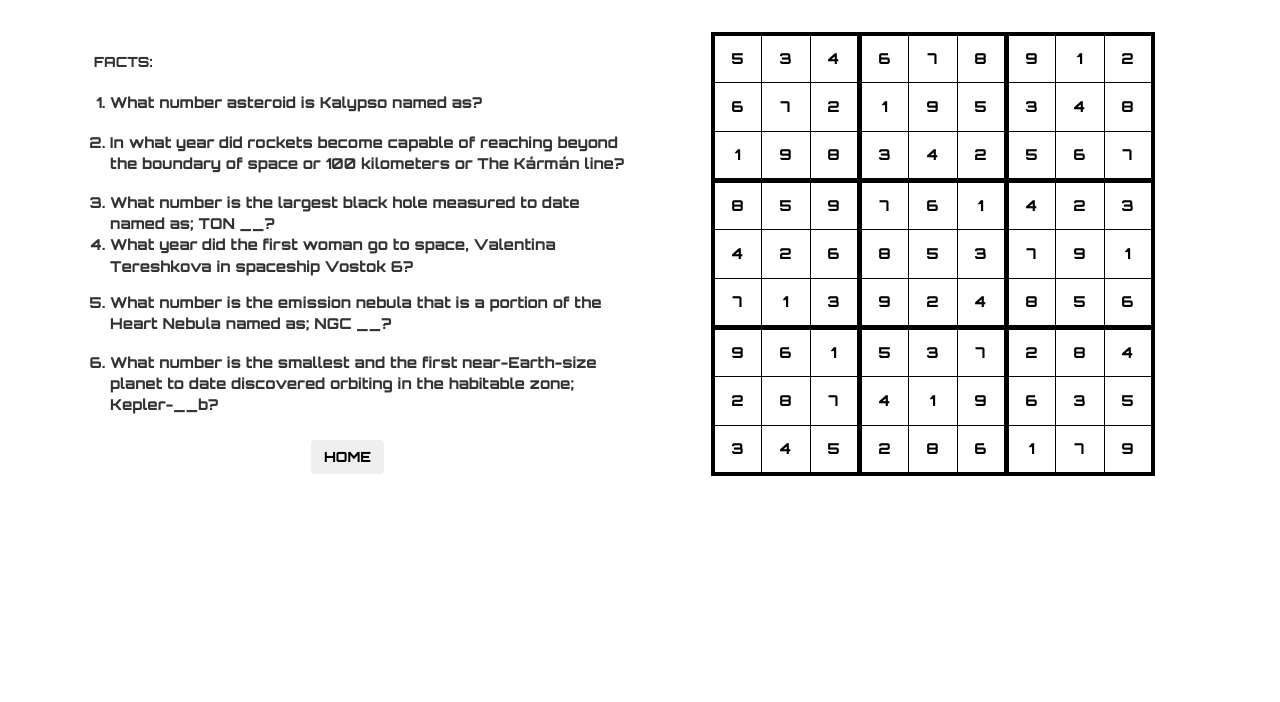
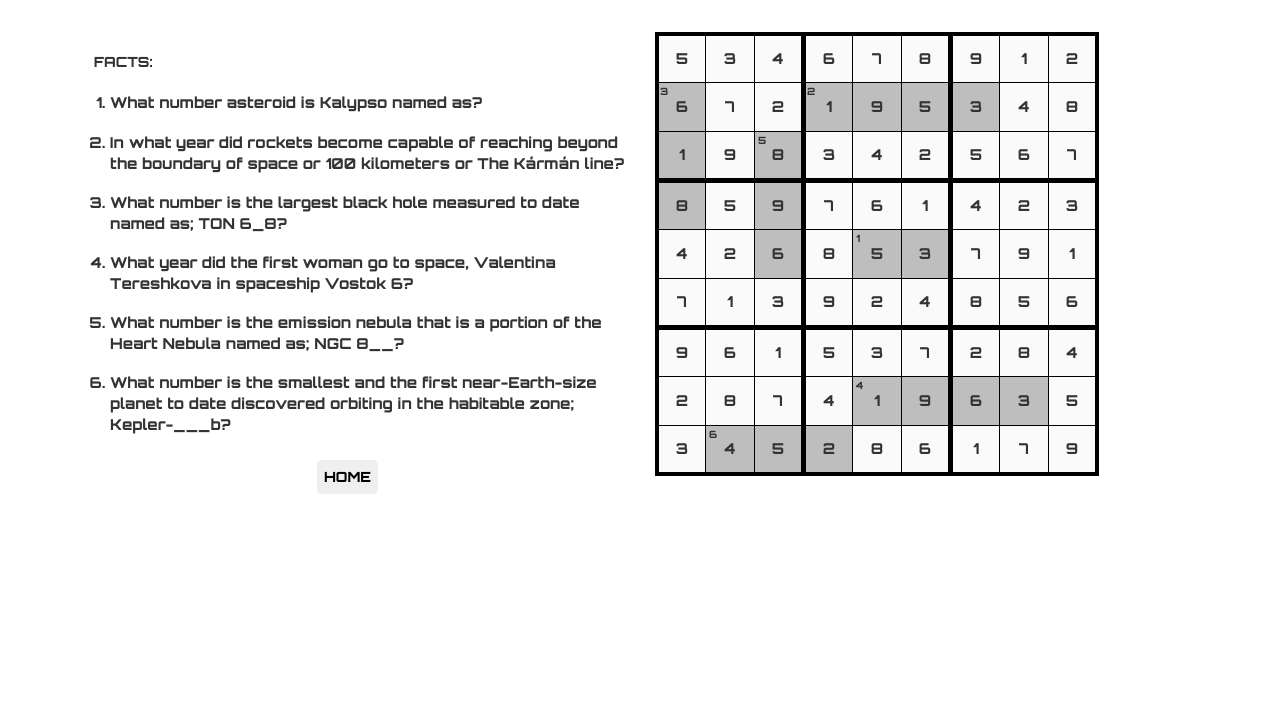
Before and after one commit to sofhiadayanne/sofhiadayanne, a plain HTML site: page cheat.html in a window 1280 px wide. Shown: the part 98-800 px from the top of the page. Drawn offline with nearby package versions, Linux system fonts and the light colour scheme.

Commit message:
Update cheat.html

```diff
--- a/cheat.html
+++ b/cheat.html
@@ -5,7 +5,7 @@
     <meta http-equiv="X-UA-Compatible" content="IE=edge">
     <meta name="viewport" content="width=device-width, initial-scale=1">
 
-    <title>SudokUwU</title>
+    <title>Sudoku</title>
 
     <link href="https://maxcdn.bootstrapcdn.com/bootstrap/3.3.6/css/bootstrap.min.css" rel="stylesheet">
 	<link rel="preconnect" href="https://fonts.googleapis.com">
@@ -28,6 +28,13 @@
 
 	  button{
 	    color: black;
+		border: none;
+		border-radius: 0.3em;
+		padding: 7px;
+	  }
+
+	  button:hover{
+	  color: #4D4D4D;
 	  }
 
 	  .center {
@@ -38,27 +45,27 @@
 	}
 
       table {
+  border-collapse: collapse;
   border: 2px solid #000000;
-		margin-left: auto;
-        margin-right: auto;
 }
-
 td {
 border: 1px solid #000000;
-        text-align: center;
-        vertical-align: middle;
+  position: relative;
 }
-
 input {
-        color: #000000;
+  border:0;
   padding: 0;
-        border: 0;
-        text-align: center;
+  height: 48px;
   width: 48px;
-        height: 48px;
   font-size: 1.5rem;
-        background-color: #FFFFFF;
   outline: none;
+  text-align:center;
+}
+span {
+  position: absolute;
+  top: 1px;;
+  left: 3px;
+  font-size: 10px;
 }
 
      #cell0,  #cell1,  #cell2  { border-top:    2px solid #000000;}
@@ -105,6 +112,11 @@
       #cell62, #cell71, #cell80 { border-right:  2px solid #000000;}
       #cell78, #cell79, #cell80 { border-bottom: 2px solid #000000;}
       #cell60, #cell69, #cell78 { border-left:   2px solid #000000;}
+
+
+	  #cell9, #cell12, #cell13, #cell14, #cell15, #cell18, #cell20, #cell27, #cell29, #cell38, #cell40,
+	  #cell41, #cell67, #cell68, #cell69, #cell70, #cell73, #cell74, #cell75 { background-color: #BFBEBE; }
+
     </style>
   </head>
   <body>
@@ -112,7 +124,7 @@
     <div class="container">
 
 	  <br>
-	  <h1 class="text-center">SudokUwU</h1>
+	  <h1 class="text-center">Sudoku</h1>
 
 	  <div class="row">
 	  <br>
@@ -127,47 +139,48 @@
 		In what year did rockets become capable of reaching beyond the boundary of space or 100 kilometers or The Kármán line?
 	  </li><br><br><br>
 	  <li class="nav-item">
-		What number is the largest black hole measured to date named as; TON __?
-	  </li><br><br>
+		What number is the largest black hole measured to date named as; TON 6_8?
+	  </li><br><br><br>
 	  <li class="nav-item">
 		What year did the first woman go to space, Valentina Tereshkova in spaceship Vostok 6?
 	  </li><br><br><br>
 	  <li class="nav-item">
-		What number is the emission nebula that is a portion of the Heart Nebula named as; NGC __?
+		What number is the emission nebula that is a portion of the Heart Nebula named as; NGC 8__?
 	  </li><br><br><br>
 	  <li class="nav-item">
-		What number is the smallest and the first near-Earth-size planet to date discovered orbiting in the habitable zone; Kepler-__b?<br><br>
+		What number is the smallest and the first near-Earth-size planet to date discovered orbiting in the habitable zone; Kepler-___b?<br><br>
 	  </li>
 	  </ol>
 	  <div class="center">
-	  <button class="btn btn-secondary"><a class="nav-link" href="index.html">HOME</a></button>
+	  <form action="index.html"><button>HOME</button></form>
 	  </div>
     </div>
+
 	<div class="col-sm-6"><br>
-	  <table id="grid">
+	  <table border='1'>
+  <tr>
 
-        <tr>
-          <td><input id="cell0"  type="text" value="5" disabled></td>
-          <td><input id="cell1"  type="text" value="3" disabled></td>
-          <td><input id="cell2"  type="text" value="4" disabled></td>
+	 <td><input id="cell0"   type="text" value="5" disabled></td>
+     <td><input id="cell1"   type="text" value="3" disabled></td>
+     <td><input id="cell2"   type="text" value="4" disabled></td>
 
-          <td><input id="cell3"  type="text" value="6" disabled></td>
-          <td><input id="cell4"  type="text" value="7" disabled></td>
-          <td><input id="cell5"  type="text" value="8" disabled></td>
+     <td><input id="cell3"   type="text" value="6" disabled></td>
+     <td><input id="cell4"   type="text" value="7" disabled></td>
+     <td><input id="cell5"   type="text" value="8" disabled></td>
 
-          <td><input id="cell6"  type="text" value="9" disabled></td>
-		  <td><input id="cell7"  type="text" value="1" disabled></td>
-		  <td><input id="cell8"  type="text" value="2" disabled></td>
+     <td><input id="cell6"   type="text" value="9" disabled></td>
+	 <td><input id="cell7"   type="text" value="1" disabled></td>
+	 <td><input id="cell8"   type="text" value="2" disabled></td>
   </tr>
 
   <tr>
-          <td><input id="cell9"   type="text" value="6" disabled></td>
+	 <td><span>3</span><input id="cell9"   type="text" value="6" disabled></td>
      <td><input id="cell10"  type="text" value="7" disabled></td>
 	 <td><input id="cell11"  type="text" value="2" disabled></td>
 
-          <td><input id="cell12" type="text" value="1" disabled></td>
-          <td><input id="cell13" type="text" value="9" disabled></td>
-          <td><input id="cell14" type="text" value="5" disabled></td>
+     <td><span>2</span><input id="cell12" type="text" value="1" disabled></td>
+     <td><input id="cell13"  type="text" value="9" disabled></td>
+     <td><input id="cell14"  type="text" value="5" disabled></td>
 
      <td><input id="cell15"  type="text" value="3" disabled></td>
 	 <td><input id="cell16"  type="text" value="4" disabled></td>
@@ -175,9 +188,9 @@
   </tr>
 
   <tr>
-          <td><input id="cell18" type="text" value="1" disabled></td>
-          <td><input id="cell19" type="text" value="9" disabled></td>
-          <td><input id="cell20" type="text" value="8" disabled></td>
+     <td><input id="cell18"  type="text" value="1" disabled></td>
+     <td><input id="cell19"  type="text" value="9" disabled></td>
+     <td><span>5</span><input id="cell20" type="text" value="8" disabled></td>
 
      <td><input id="cell21"  type="text" value="3" disabled></td>
 	 <td><input id="cell22"  type="text" value="4" disabled></td>
@@ -189,7 +202,7 @@
   </tr>
 
   <tr>
-          <td><input id="cell27" type="text" value="8" disabled></td>
+     <td><input id="cell27"  type="text" value="8" disabled></td>
      <td><input id="cell28"  type="text" value="5" disabled></td>
 	 <td><input id="cell29"  type="text" value="9" disabled></td>
 
@@ -203,21 +216,21 @@
   </tr>
 
   <tr>
-          <td><input id="cell36" type="text" value="4" disabled></td>
+     <td><input id="cell36"  type="text" value="4" disabled></td>
      <td><input id="cell37"  type="text" value="2" disabled></td>
 	 <td><input id="cell38"  type="text" value="6" disabled></td>
 
-          <td><input id="cell39" type="text" value="8" disabled></td>
-          <td><input id="cell40"  type="text" value="5" disabled></td>
-          <td><input id="cell41" type="text" value="3" disabled></td>
+     <td><input id="cell39"  type="text" value="8" disabled></td>
+     <td><span>1</span><input id="cell40"  type="text" value="5" disabled></td>
+     <td><input id="cell41"  type="text" value="3" disabled></td>
 
      <td><input id="cell42"  type="text" value="7" disabled></td>
 	 <td><input id="cell43"  type="text" value="9" disabled></td>
-          <td><input id="cell44" type="text" value="1" disabled></td>
+     <td><input id="cell44"  type="text" value="1" disabled></td>
   </tr>
 
   <tr>
-          <td><input id="cell45" type="text" value="7" disabled></td>
+	 <td><input id="cell45"  type="text" value="7" disabled></td>
      <td><input id="cell46"  type="text" value="1" disabled></td>
 	 <td><input id="cell47"  type="text" value="3" disabled></td>
 
@@ -227,19 +240,19 @@
 
 	 <td><input id="cell51"  type="text" value="8" disabled></td>
 	 <td><input id="cell52"  type="text" value="5" disabled></td>
-          <td><input id="cell53" type="text" value="6" disabled></td>
+     <td><input id="cell53"  type="text" value="6" disabled></td>
   </tr>
 
   <tr>
      <td><input id="cell54"  type="text" value="9" disabled></td>
-          <td><input id="cell55" type="text" value="6" disabled></td>
+     <td><input id="cell55"  type="text" value="6" disabled></td>
      <td><input id="cell56"  type="text" value="1" disabled></td>
 
      <td><input id="cell57"  type="text" value="5" disabled></td>
 	 <td><input id="cell58"  type="text" value="3" disabled></td>
 	 <td><input id="cell59"  type="text" value="7" disabled></td>
 
-          <td><input id="cell60" type="text" value="2" disabled></td>
+     <td><input id="cell60"  type="text" value="2" disabled></td>
      <td><input id="cell61" type="text" value="8" disabled></td>
      <td><input id="cell62"  type="text" value="4" disabled></td>
   </tr>
@@ -250,7 +263,7 @@
 	 <td><input id="cell65"  type="text" value="7" disabled></td>
 
      <td><input id="cell66" type="text" value="4" disabled></td>
-          <td><input id="cell67" type="text" value="1" disabled></td>
+     <td><span>4</span><input id="cell67" type="text" value="1" disabled></td>
      <td><input id="cell68" type="text" value="9" disabled></td>
 
      <td><input id="cell69"  type="text" value="6" disabled></td>
@@ -260,7 +273,7 @@
 
   <tr>
      <td><input id="cell72"  type="text" value="3" disabled></td>
-		  <td><input id="cell73"  type="text" value="4" disabled></td>
+	 <td><span>6</span><input id="cell73"  type="text" value="4" disabled></td>
 	 <td><input id="cell74"  type="text" value="5" disabled></td>
 
      <td><input id="cell75"  type="text" value="2" disabled></td>
```
Lines whose indentation alone changed are shown as unchanged.
